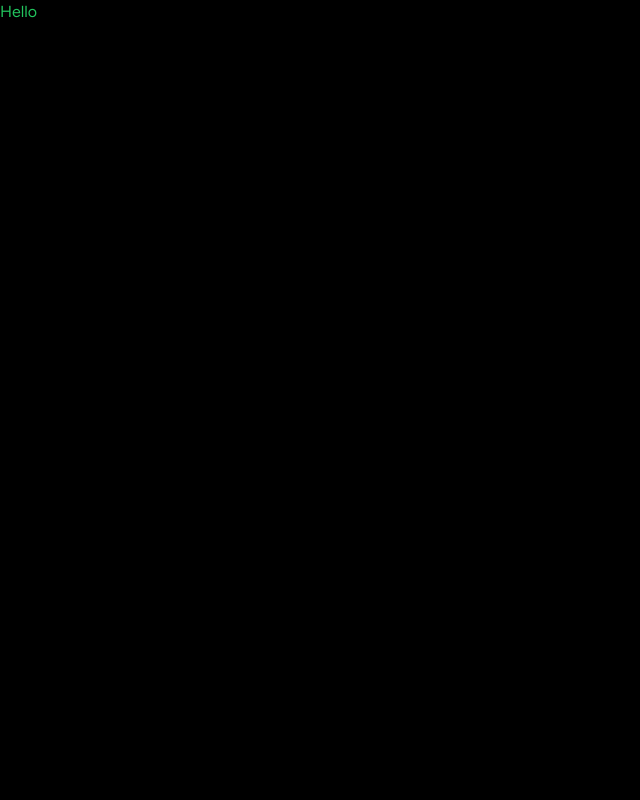
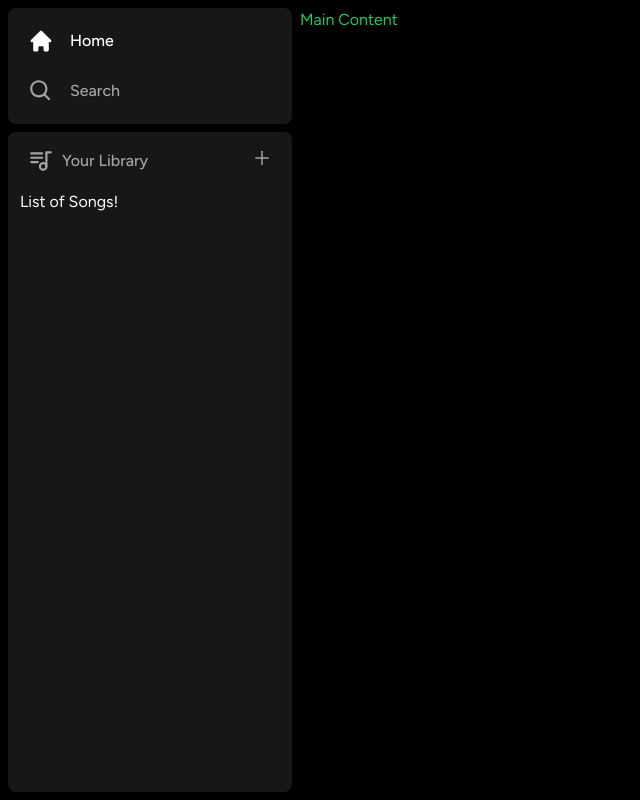
Before and after one commit to bchen11/-Music-Streaming-Web-App, a Next.js app: page / in a window 1280 px wide. Shown: the whole page, without its empty margins (0-640 px from the left). Built offline with nearby package versions, Linux system fonts and the light colour scheme.

Commit message:
Basic SideBar UI

```diff
--- a/app/(site)/page.tsx
+++ b/app/(site)/page.tsx
@@ -1,7 +1,7 @@
-
-
 export default function Home() {
   return (
-    <div className="text-green-500">Hello</div>
+    <div className="text-green-500">
+      Main Content
+    </div>
   )
 }
--- a/app/layout.tsx
+++ b/app/layout.tsx
@@ -1,11 +1,12 @@
 import './globals.css'
 import type { Metadata } from 'next'
 import { Figtree } from 'next/font/google'
+import Sidebar from '@/components/Sidebar'
 
 const font = Figtree({ subsets: ['latin'] })
 
 export const metadata: Metadata = {
-  title: 'Spotify',
+  title: 'qqmusic',
   description: 'Listen to music!',
 }
 
@@ -14,9 +15,13 @@ export default function RootLayout({
 }: {
   children: React.ReactNode
 }) {
-  return (
-    <html lang="en">
-      <body className={font.className}>{children}</body>
-    </html>
-  )
+    return (
+      <html lang="en">
+        <body className={font.className}>
+            <Sidebar>
+            {children}
+            </Sidebar>
+        </body>
+      </html>
+    )
 }
--- /dev/null
+++ b/components/Box.tsx
@@ -0,0 +1,28 @@
+import { twMerge } from "tailwind-merge";
+
+interface BoxProps {
+  children: React.ReactNode;
+  className?: string;
+}
+
+const Box: React.FC<BoxProps> = ({
+  children,
+  className
+ }) => {
+  return (
+    <div
+      className={twMerge(
+        `
+        bg-neutral-900
+        rounded-lg
+        h-fit
+        w-full
+        `,
+        className
+      )}>
+      {children}
+    </div>
+  );
+}
+
+export default Box;
--- /dev/null
+++ b/components/Library.tsx
@@ -0,0 +1,61 @@
+"use client";
+
+import {TbPlaylist} from "react-icons/tb";
+import{AiOutlinePlus} from"react-icons/ai";
+
+const Library = () => {
+
+    const onClick = () => {
+        // Handle upload later
+    };
+
+    return (
+        <div className="flex flex-col">
+          <div
+            className="
+                flex
+                item-center
+                justify-between
+                px-5
+                pt-4
+            ">
+                <div
+                  className="
+                    inline-flex
+                    items-center
+                    gap-x-2
+                  ">
+                    <TbPlaylist className="text-neutral-400" size={26}/>
+                    <p
+                        className="
+                            text-neutral-400
+                            font-medium
+                            text-md
+                        ">
+                            Your Library
+                    </p>
+                </div>
+                <AiOutlinePlus
+                    onClick={onClick}
+                    size={20}
+                    className="
+                        text-neutral-400
+                        cursor-pointer
+                        hover:text-white
+                        transition
+                     "/>
+          </div>
+          <div className="
+            flex
+            flex-col
+            gap-y-2
+            mt-4
+            px-3
+          ">
+            List of Songs!
+          </div>
+        </div>
+    );
+}
+
+export default Library;
--- /dev/null
+++ b/components/Sidebar.tsx
@@ -0,0 +1,70 @@
+"use client";
+
+import { usePathname} from "next/navigation";
+import { useMemo } from "react";
+import{ HiHome} from "react-icons/hi";
+import { BiSearch} from "react-icons/bi";
+import Box from "./Box";
+import SidebarItem from "./Sidebaritem";
+import Library from "./Library";
+
+interface SidebarProps{
+    children: React.ReactNode;
+}
+
+const Sidebar: React.FC<SidebarProps> = ({
+    children
+}) => {
+    const pathname = usePathname();
+
+    const routes = useMemo(() => [
+        {
+            icon: HiHome,
+            label: 'Home',
+            active: pathname !== '/search',
+            href: '/',
+        },
+        {
+            icon: BiSearch,
+            label:'Search',
+            active: pathname ==='/search',
+            href: '/search',
+
+        }
+    ],[pathname]);
+
+
+    return (
+        <div className="flex h-full">
+           <div className="
+                hidden
+                md:flex
+                flex-col
+                gap-y-2
+                bg-black
+                h-full
+                w-[300px]
+                p-2">
+                    <Box>
+                        <div className="flex flex-col gap-y-4 px-5 py-4">
+                            {routes.map((item) =>(
+                                <SidebarItem
+                                    key={item.label}
+                                    {...item}
+                                    />
+                            ))}
+                        </div>
+                    </Box>
+
+                     <Box className="overflow-y-auto h-full">
+                        <Library/>
+                    </Box>
+           </div>
+           <main className="h-full flex-1 overflow-y-auto py-2">
+                {children}
+           </main>
+        </div>
+     );
+}
+
+export default Sidebar;
--- /dev/null
+++ b/components/Sidebaritem.tsx
@@ -0,0 +1,45 @@
+import Link from 'next/link';
+import { IconType } from 'react-icons';
+import { twMerge } from 'tailwind-merge';
+
+interface SidebarItemProps {
+  icon: IconType;
+  label: string;
+  active?: boolean;
+  href: string;
+}
+
+const SidebarItem: React.FC<SidebarItemProps> = ({
+  icon: Icon,
+  label,
+  active,
+  href
+}) => {
+  return (
+    <Link
+      href={href}
+      className={twMerge(`
+        flex
+        flex-row
+        h-auto
+        items-center
+        w-full
+        gap-x-4
+        text-md
+        font-medium
+        cursor-pointer
+        hover:text-white
+        transition
+        text-neutral-400
+        py-1`,
+        active && "text-white"
+        )
+      }
+    >
+      <Icon size={26} />
+      <p className="truncate w-100">{label}</p>
+    </Link>
+   );
+}
+
+export default SidebarItem;
--- a/package.json
+++ b/package.json
@@ -19,6 +19,8 @@
     "postcss": "8.4.28",
     "react": "18.2.0",
     "react-dom": "18.2.0",
+    "react-icons": "^4.10.1",
+    "tailwind-merge": "^1.14.0",
     "tailwindcss": "3.3.3",
     "typescript": "5.1.6"
   }
```
Also changed, not shown: 1 other file (tests, documents, lock files or other folders).
